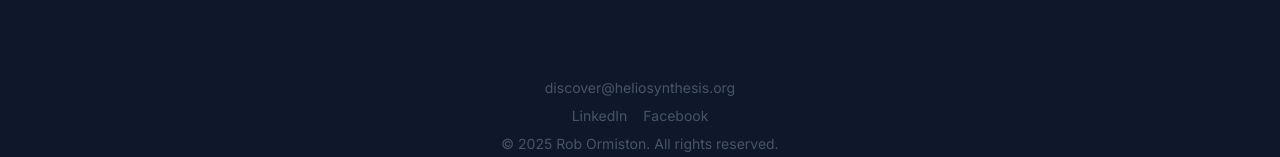
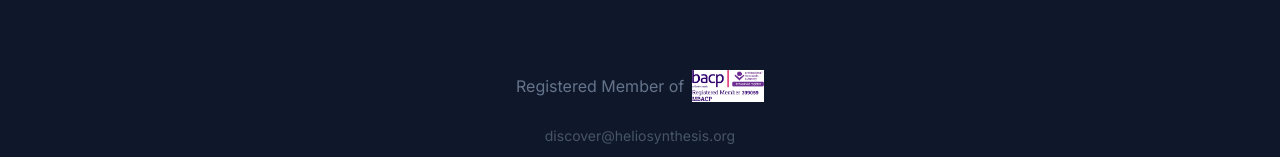
Before and after one commit to stopinder/MyWebsite, a Vue app: page / in a window 1280 px wide. Shown: the part 3236-3393 px from the top of the page. Built offline with nearby package versions, Linux system fonts and the light colour scheme.

Commit message:
Add BACP logo and footer backlink

```diff
--- a/src/views/Home.vue
+++ b/src/views/Home.vue
@@ -177,6 +177,17 @@
       </section>
 
       <!-- Footer -->
+      <div class="flex justify-center items-center mt-4 space-x-2">
+        <span class="text-slate-500">Registered Member of</span>
+        <a href="https://www.bacp.co.uk/" target="_blank" rel="noopener" class="inline-block">
+          <img
+              src="/images/BACP.png"
+              alt="BACP Logo"
+              class="h-6 md:h-8 object-contain"
+          />
+        </a>
+      </div>
+
       <footer class="py-6 text-center text-sm text-slate-600 bg-midnight space-y-2">
         <div><a href="mailto:discover@heliosynthesis.org" class="hover:underline">discover@heliosynthesis.org</a></div>
         <div class="space-x-4">
```
Also changed, not shown: public/images/BACP.png (added), public/robots.txt, 1 other file (tests, documents, lock files or other folders).
